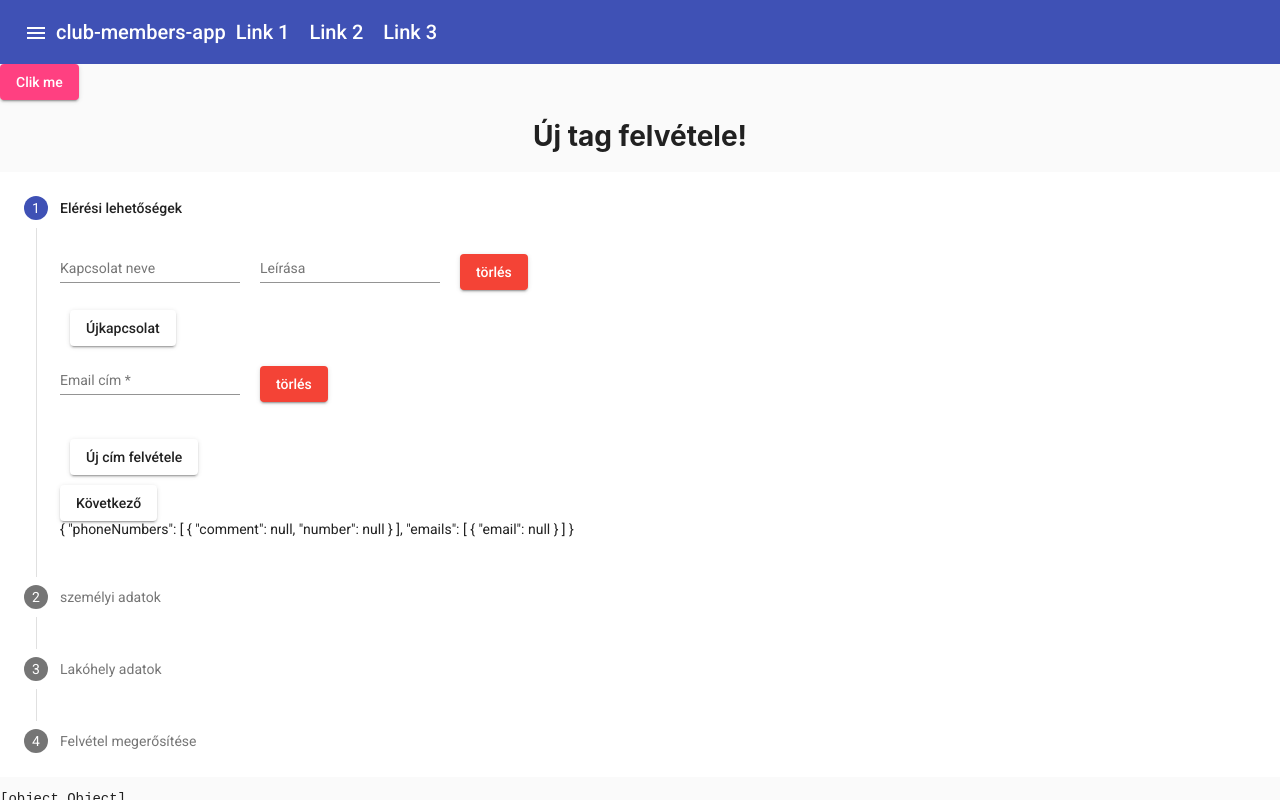
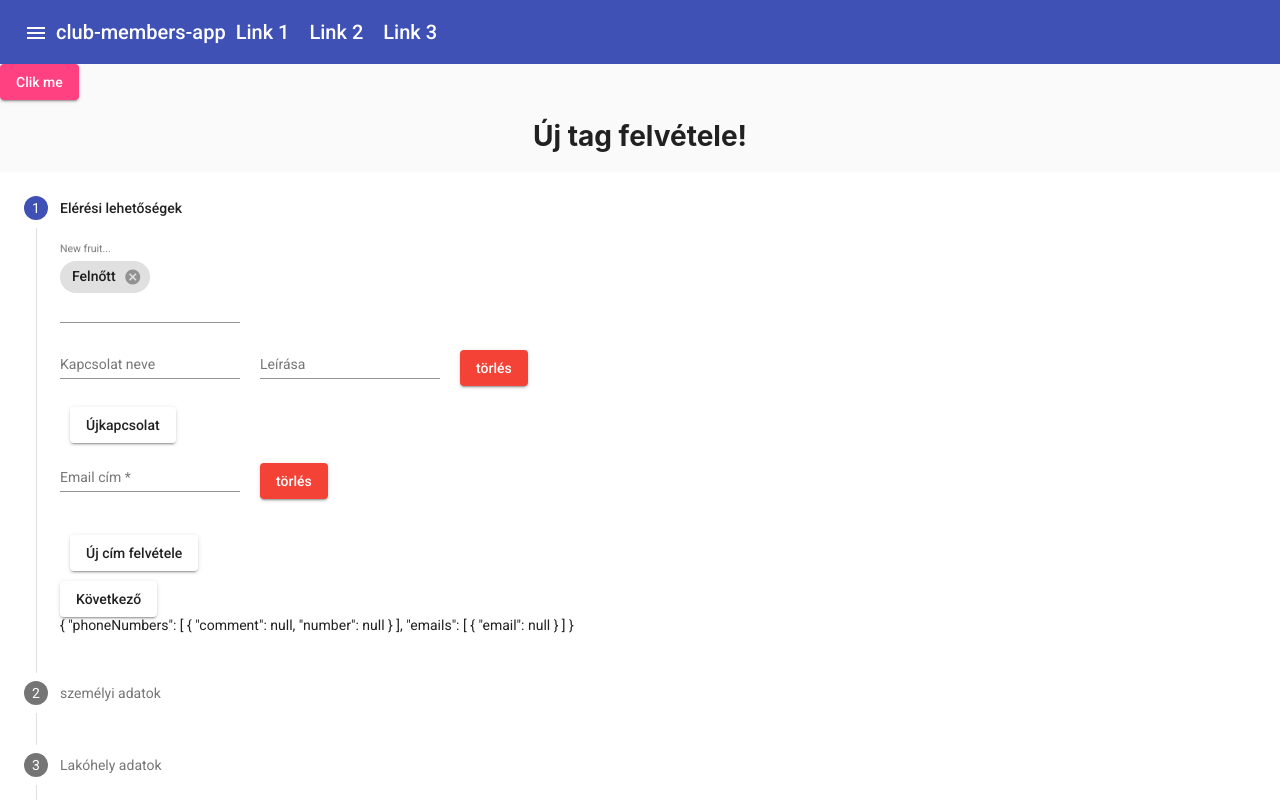
Before and after one commit to szemurkaloz/club-members, an Angular app: page / in a window 1280 px wide. Built offline with nearby package versions, Linux system fonts and the light colour scheme.

Commit message:
Person group form

```diff
--- a/src/app/app.module.ts
+++ b/src/app/app.module.ts
@@ -18,6 +18,7 @@ import { PhoneNumbersFormArrayComponent } from './components/person-connection/p
 import { CommonModule } from '@angular/common';
 import { CustomMaterialModule } from './custom-material/custom-material.module';
 import { ConfirmDialogComponent } from './components/confirm-dialog/confirm-dialog.component';
+import { PersonGroupComponent } from './components/person-group/person-group.component';
 @NgModule({
   declarations: [
     AppComponent,
@@ -29,6 +30,7 @@ import { ConfirmDialogComponent } from './components/confirm-dialog/confirm-dial
     EmailFormArrayComponent,
     PhoneNumbersFormArrayComponent,
     ConfirmDialogComponent,
+    PersonGroupComponent
   ],
   imports: [
     BrowserModule,
--- a/src/app/components/person-connection/email-form-array/email-form-array.component.ts
+++ b/src/app/components/person-connection/email-form-array/email-form-array.component.ts
@@ -4,18 +4,24 @@ import { MatDialog } from '@angular/material/dialog';
 import { contentAndNumberValidator } from 'src/app/core/custom-field-validators';
 import { ConfirmDialogModel, ConfirmDialogComponent } from '../../confirm-dialog/confirm-dialog.component';
 
+declare interface RemoveItem {
+  on(event: 'hello', listener: (name: string) => void): this;
+  on(event: string, listener: Function): this;
+}
 @Component({
   selector: 'email-form-array',
   templateUrl: './email-form-array.component.html',
   styleUrls: ['./email-form-array.component.css'],
   viewProviders: [{ provide: ControlContainer, useExisting: FormGroupDirective }]
 })
-export class EmailFormArrayComponent implements OnInit {
+export class EmailFormArrayComponent implements OnInit  {
+
   emailRegx = /^(([^<>+()\[\]\\.,;:\s@"-#$%&=]+(\.[^<>()\[\]\\.,;:\s@"]+)*)|(".+"))@((\[[0-9]{1,3}\.[0-9]{1,3}\.[0-9]{1,3}\.[0-9]{1,3}])|(([a-zA-Z\-0-9]+\.)+[a-zA-Z]{2,3}))$/;
 
   control!: FormArray;
 
-  constructor(private fgd: FormGroupDirective, public dialog: MatDialog) { }
+  constructor(private fgd: FormGroupDirective, public dialog: MatDialog) {
+  }
 
   ngOnInit(): void {
     this.control = this.fgd.control.get('emails') as FormArray;
@@ -38,15 +44,15 @@ export class EmailFormArrayComponent implements OnInit {
     let lastControl = this.getEmailFormControl(this.control.length-1);
     //The array is empty
     if (lastControl === undefined) return false;
-    return lastControl.get('email')?.hasError('email') === true;
+    return (lastControl.get('email')?.hasError('email') === true || lastControl.get('email')?.value === null) ? true : false;
   }
 
   onRemoveEmailRow(index: number){
-    this.confirmDialog("Törlés megerősítése!", `Az email sor törlése?`, index, this.removeEmailFormControl)
+    this.confirmDialog("Törlés megerősítése!", `Az email sor törlése?`, index)
   }
 
-  removeEmailFormControl(index: number, formArray: FormArray ): void  {
-    formArray.removeAt(index);
+  removeEmail(index: number ): void  {
+    this.control.removeAt(index);
   }
 
   // get the formgroup under residences form array
@@ -86,8 +92,8 @@ export class EmailFormArrayComponent implements OnInit {
     </div>
   </div>
   } */
-
-  confirmDialog(caption: string, question: string, index: number, executing: (index: number, formArray: FormArray) => void): void {
+//, executing: (index: number, formArray: FormArray => void): void
+  confirmDialog(caption: string, question: string, index: number) {
 
     const dialogData = new ConfirmDialogModel(caption, question);
 
@@ -96,9 +102,10 @@ export class EmailFormArrayComponent implements OnInit {
       data: dialogData
     });
 
-    dialogRef.afterClosed().subscribe(dialogResult => {
+   dialogRef.afterClosed().subscribe(dialogResult => {
       //if result true then delete row
-      if(dialogResult) executing(index, this.control);
+      //if(dialogResult) executing(index, this.control);
+      if(dialogResult) this.removeEmail(index);
     });
   }
 }
--- a/src/app/components/person-connection/phone-numbers-form-array/phone-numbers-form-array.component.ts
+++ b/src/app/components/person-connection/phone-numbers-form-array/phone-numbers-form-array.component.ts
@@ -35,7 +35,7 @@ export class PhoneNumbersFormArrayComponent implements OnInit {
     ]*/
   }
 
-  constructor(private fgd: FormGroupDirective, public dialog: MatDialog) { }
+  constructor(private fgd: FormGroupDirective, public dialogRef: MatDialog) { }
 
   ngOnInit(): void {
     this.phoneNumberControls = this.fgd.control.get('phoneNumbers') as FormArray;
@@ -81,13 +81,15 @@ export class PhoneNumbersFormArrayComponent implements OnInit {
 
     const dialogData = new ConfirmDialogModel(caption, question);
 
-    const dialogRef = this.dialog.open(ConfirmDialogComponent, {
+    //const dialog = this.dialog.open(component, {minWidth: '90%', disableClose: true, data: dados, position: {top: '4%'}});
+    const dialogRef = this.dialogRef.open(ConfirmDialogComponent, {
       maxWidth: "400px",
       data: dialogData
     });
 
     dialogRef.afterClosed().subscribe(dialogResult => {
       //if result true then delete row
+      //if(dialogResult) this.onRemovePhoneRow(index)
       if(dialogResult) executing({index: index, from: this.phoneNumberControls});
     });
   }
--- /dev/null
+++ b/src/app/components/person-group/person-group.component.html
@@ -0,0 +1,27 @@
+<mat-form-field class="demo-chip-list">
+  <mat-chip-list #chipList>
+    <mat-chip
+      *ngFor="let fruit of fruits"
+      [selectable]="selectable"
+      [removable]="removable"
+      (removed)="remove(fruit)">
+      {{fruit}}
+      <mat-icon matChipRemove *ngIf="removable">cancel</mat-icon>
+    </mat-chip>
+    <input
+      placeholder="New fruit..."
+      #fruitInput
+      [formControl]="fruitCtrl"
+      [matAutocomplete]="auto"
+      [matChipInputFor]="chipList"
+      [matChipInputSeparatorKeyCodes]="separatorKeysCodes"
+      [matChipInputAddOnBlur]="addOnBlur"
+      (matChipInputTokenEnd)="add($event)"
+    />
+  </mat-chip-list>
+  <mat-autocomplete #auto="matAutocomplete" (optionSelected)="selected($event)">
+    <mat-option *ngFor="let fruit of filteredFruits | async" [value]="fruit">
+      {{ fruit }}
+    </mat-option>
+  </mat-autocomplete>
+</mat-form-field>
--- /dev/null
+++ b/src/app/components/person-group/person-group.component.ts
@@ -0,0 +1,88 @@
+import {COMMA, ENTER} from '@angular/cdk/keycodes';
+import { Component, ElementRef, OnInit, ViewChild } from '@angular/core';
+import { FormControl } from '@angular/forms';
+import { MatAutocompleteSelectedEvent } from '@angular/material/autocomplete';
+import { MatChipInputEvent } from '@angular/material/chips';
+import { Observable } from 'rxjs';
+import { map } from 'rxjs/internal/operators/map';
+import { startWith } from 'rxjs/internal/operators/startWith';
+
+@Component({
+  selector: 'person-group',
+  templateUrl: './person-group.component.html',
+  styleUrls: ['./person-group.component.css']
+})
+export class PersonGroupComponent implements OnInit {
+//"group": ["Felnőtt","Versenyző"],
+//"comment": "Valami megjegyzés",
+
+visible: boolean = true;
+selectable: boolean = true;
+removable: boolean = true;
+addOnBlur: boolean = false;
+
+separatorKeysCodes = [ENTER, COMMA];
+
+fruitCtrl = new FormControl();
+
+filteredFruits: Observable<any[]>;
+
+fruits = [
+  'Felnőtt',
+];
+
+allFruits = [
+  'Felnőtt',
+  'Versenyző',
+  'Gyermek',
+  'Ifjúsági',
+  'Támogató'
+];
+
+@ViewChild('fruitInput') fruitInput!: ElementRef;
+
+  constructor() {
+    this.filteredFruits = this.fruitCtrl.valueChanges.pipe(
+      startWith(null),
+      map((fruit: string | null) => fruit ? this.filter(fruit) : this.allFruits.slice()));
+  }
+
+  ngOnInit(): void {
+  }
+
+  add(event: MatChipInputEvent): void {
+    const input = event.input;
+    const value = event.value;
+
+    // Add our fruit
+    if ((value || '').trim()) {
+      this.fruits.push(value.trim());
+    }
+
+    // Reset the input value
+    if (input) {
+      input.value = '';
+    }
+
+    this.fruitCtrl.setValue(null);
+  }
+
+  remove(fruit: any): void {
+    const index = this.fruits.indexOf(fruit);
+
+    if (index >= 0) {
+      this.fruits.splice(index, 1);
+    }
+  }
+
+  filter(name: string) {
+    return this.allFruits.filter(fruit =>
+        fruit.toLowerCase().indexOf(name.toLowerCase()) === 0);
+  }
+
+  selected(event: MatAutocompleteSelectedEvent): void {
+    this.fruits.push(event.option.viewValue);
+    this.fruitInput.nativeElement.value = '';
+    this.fruitCtrl.setValue(null);
+  }
+}
--- a/src/app/person-registration-form/person-registration-form.component.html
+++ b/src/app/person-registration-form/person-registration-form.component.html
@@ -7,6 +7,7 @@
   <mat-vertical-stepper linear #stepper>
     <mat-step [stepControl]="personConnection">
       <ng-template matStepLabel>Elérési lehetőségek</ng-template>
+      <person-group></person-group>
       <person-connection [stepForm]="personConnection"></person-connection>
     </mat-step>
     <mat-step [stepControl]="personDefault">
```
Also changed, not shown: src/app/custom-material/custom-material.module.ts (+8 -3 lines), src/app/components/person-group/person-group.component.css (added), 2 other files (tests, documents, lock files or other folders).
